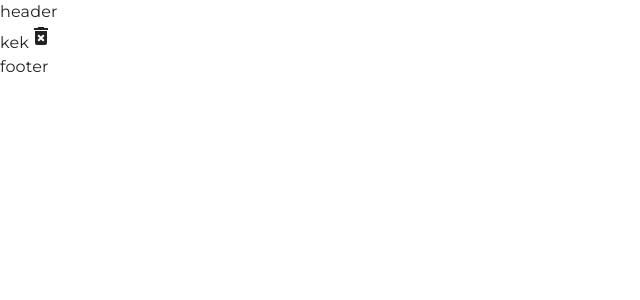
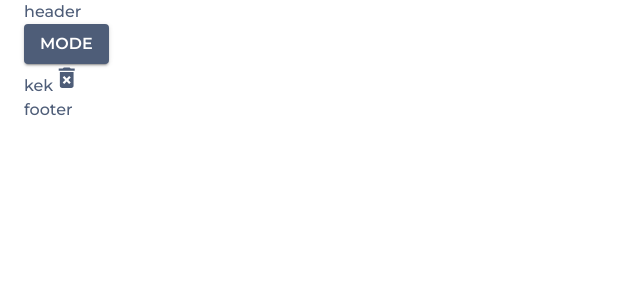
Before and after one commit to fordreeg/unnamed, a Next.js app: page / in a window 1280 px wide. Shown: the top 300 px of the page, without its empty margins (0-640 px from the left). Built offline with nearby package versions, Linux system fonts and the light colour scheme.

Commit message:
[Feature]  MUI theme (#2)
* [Feature] setup mui theme and add dark mode

* [Fix] after review

```diff
--- a/src/components/Layout.tsx
+++ b/src/components/Layout.tsx
@@ -1,17 +1,27 @@
-import React, { FC } from 'react'
+import React, { Dispatch, FC, SetStateAction } from 'react'
 import Header from '~/components/Header'
 import Footer from '~/components/Footer'
+import { Button, Container } from '@mui/material'
+import { ThemeModes } from '~/types/interfaces/shared'
 
 interface LayoutProps {
   children: React.ReactNode
+  setMode: Dispatch<SetStateAction<'light' | 'dark'>>
 }
 
-const Layout: FC<LayoutProps> = ({ children }) => (
-  <>
-    <Header />
-    {children}
-    <Footer />
-  </>
-)
+const Layout: FC<LayoutProps> = ({ children, setMode }) => {
+  const toggleMode = () => {
+    setMode((prev) => (prev === ThemeModes.dark ? ThemeModes.light : ThemeModes.dark))
+  }
+
+  return (
+    <Container>
+      <Header />
+      <Button onClick={toggleMode} variant="contained" color="primary">mode</Button>
+      {children}
+      <Footer />
+    </Container>
+  )
+}
 
 export default Layout
--- a/src/pages/_app.tsx
+++ b/src/pages/_app.tsx
@@ -1,27 +1,23 @@
-import '@fontsource/montserrat/300.css'
-import '@fontsource/montserrat/400.css'
 import '@fontsource/montserrat/500.css'
+import '@fontsource/montserrat/600.css'
 import '@fontsource/montserrat/700.css'
-import '~/styles/globals.css'
-import { createTheme, ThemeProvider } from '@mui/material/styles'
 import type { AppProps } from 'next/app'
-import { green } from '@mui/material/colors'
-import { CssBaseline } from '@mui/material'
+import { CssBaseline, ThemeProvider, useMediaQuery } from '@mui/material'
 import Layout from '~/components/Layout'
-
-const theme = createTheme({
-  palette: {
-    primary: {
-      main: green[500],
-    },
-  },
-})
+import { useState } from 'react'
+import getTheme from '~/theme'
+import { ThemeMode, ThemeModes } from '~/types/interfaces/shared'
 
 export default function App({ Component, pageProps }: AppProps) {
+  const prefersDarkMode = useMediaQuery('(prefers-color-scheme: dark)')
+  const initMode: ThemeMode = prefersDarkMode ? ThemeModes.dark : ThemeModes.light
+  const [mode, setMode] = useState(initMode)
+  const theme = getTheme(mode)
+
   return (
     <ThemeProvider theme={theme}>
       <CssBaseline />
-      <Layout>
+      <Layout setMode={setMode}>
         <Component {...pageProps} />
       </Layout>
     </ThemeProvider>
--- a/src/styles/globals.css
+++ /dev/null
@@ -1,12 +0,0 @@
-* {
-  font-family: 'Montserrat', sans-serif;
-  box-sizing: border-box;
-  padding: 0;
-  margin: 0;
-}
-
-html,
-body {
-  max-width: 100vw;
-  overflow-x: hidden;
-}
--- /dev/null
+++ b/src/theme/index.ts
@@ -0,0 +1 @@
+export { default } from './theme'
--- /dev/null
+++ b/src/theme/overrides.ts
@@ -0,0 +1,15 @@
+import { Components } from '@mui/material/styles/components'
+import { Theme } from '@mui/material'
+
+const Overrides: Components<Theme> = {
+  MuiCssBaseline: {
+    styleOverrides: {
+      'html, body': {
+        minHeight: '100vh',
+        margin: 0
+      }
+    }
+  }
+}
+
+export default Overrides
--- /dev/null
+++ b/src/theme/palette.ts
@@ -0,0 +1,35 @@
+import { PaletteOptions } from '@mui/material/styles/createPalette'
+
+interface IPalettes {
+  light: PaletteOptions
+  dark: PaletteOptions
+}
+
+const Palettes: IPalettes = {
+  light: {
+    background: {
+      paper: '#F9FAFB',
+      default: '#FFFFFF'
+    },
+    text: {
+      primary: '#4E5D78',
+      secondary: '#979EAC',
+      disabled: '#DCDFE4'
+    },
+    divider: '#DCDFE4'
+  },
+  dark: {
+    text: {
+      primary: '#FFFFFF',
+      secondary: '#979EAC',
+      disabled: '#DCDFE4'
+    },
+    background: {
+      paper: '#212833',
+      default: '#191C21'
+    },
+    divider: '#212833'
+  }
+}
+
+export default Palettes
--- /dev/null
+++ b/src/theme/theme.ts
@@ -0,0 +1,44 @@
+import { createTheme, responsiveFontSizes, Theme } from '@mui/material'
+import { ThemeMode } from '~/types/interfaces/shared'
+import Palettes from '~/theme/palette'
+import Typography from '~/theme/typography'
+import Overrides from '~/theme/overrides'
+
+type IMUITheme = (mode: ThemeMode) => Theme
+
+const MUITheme: IMUITheme = (mode: ThemeMode) => createTheme({
+  spacing: 8,
+  breakpoints: {
+    values: {
+      xs: 0,
+      sm: 666,
+      md: 1024,
+      lg: 1280,
+      xl: 1536
+    }
+  },
+  palette: {
+    mode,
+    primary: {
+      main: '#4E5D78',
+      light: '#717D93'
+    },
+    secondary: {
+      main: '#377DFF'
+    },
+    error: {
+      main: '#FF5630'
+    },
+    success: {
+      main: '#38CB89',
+      light: '#D7F5E7'
+    },
+    ...Palettes[mode]
+  },
+  typography: { ...Typography },
+  components: { ...Overrides }
+})
+
+const getTheme = (mode: ThemeMode) => responsiveFontSizes(MUITheme(mode))
+
+export default getTheme
--- /dev/null
+++ b/src/theme/typography.ts
@@ -0,0 +1,50 @@
+import { TypographyOptions } from '@mui/material/styles/createTypography'
+
+const Typography: TypographyOptions = {
+  fontSize: 16,
+  fontFamily: 'Montserrat, sans-serif',
+  h1: {
+    fontSize: '4rem',
+    fontWeight: 700
+  },
+  h2: {
+    fontSize: '3rem',
+    fontWeight: 700
+  },
+  h3: {
+    fontSize: '2.5rem',
+    fontWeight: 600
+  },
+  h4: {
+    fontSize: '2rem',
+    fontWeight: 500
+  },
+  h5: {
+    fontSize: '1.5rem',
+    fontWeight: 500
+  },
+  h6: {
+    fontSize: '1rem',
+    fontWeight: 500
+  },
+  subtitle1: {
+    fontSize: '1.3rem',
+    fontWeight: 500
+  },
+  subtitle2: {
+    fontWeight: 500
+  },
+  body1: {
+    fontSize: '1rem',
+    fontWeight: 500
+  },
+  body2: {
+    fontSize: '1rem',
+    fontWeight: 500
+  },
+  button: {
+    fontWeight: 600
+  }
+}
+
+export default Typography
--- /dev/null
+++ b/src/types/interfaces/shared.ts
@@ -0,0 +1,6 @@
+export type ThemeMode = keyof typeof ThemeModes
+
+export enum ThemeModes {
+  light = 'light',
+  dark = 'dark'
+}
```
Also changed, not shown: .eslintrc.js.
